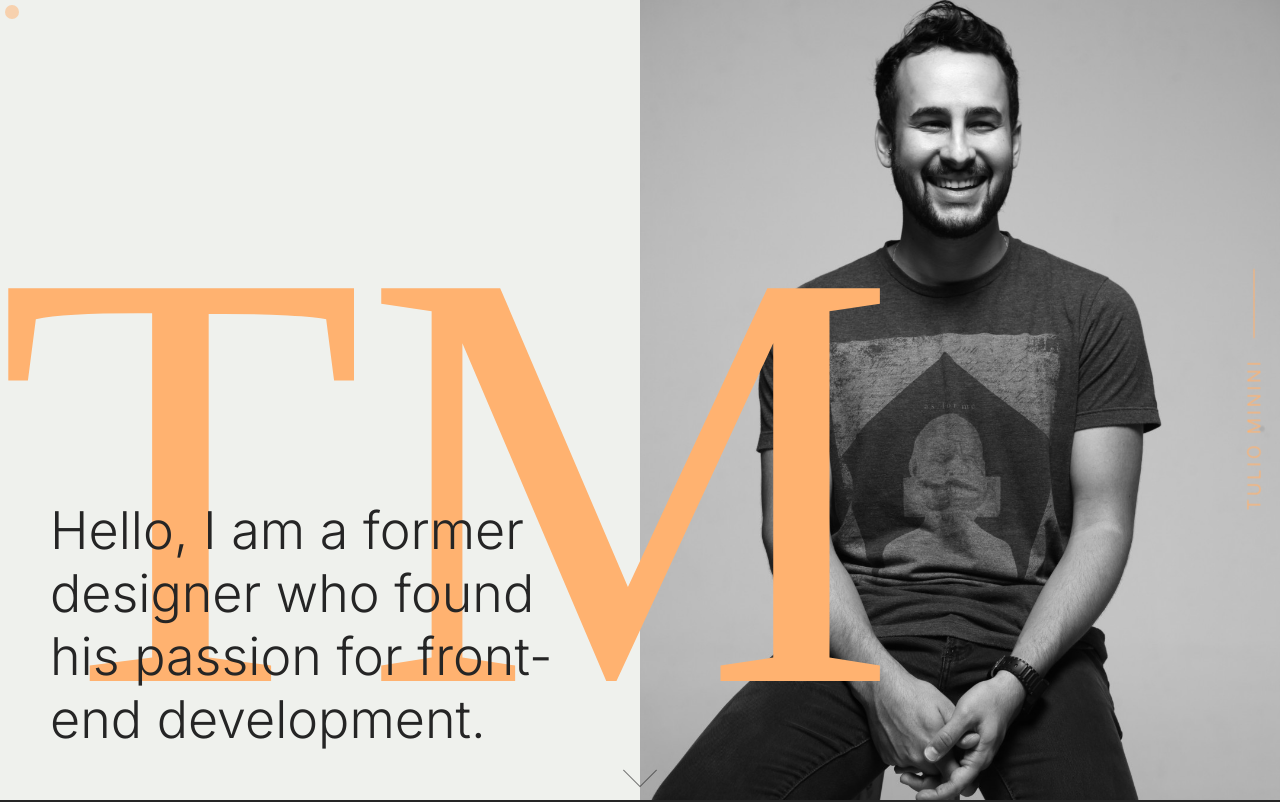
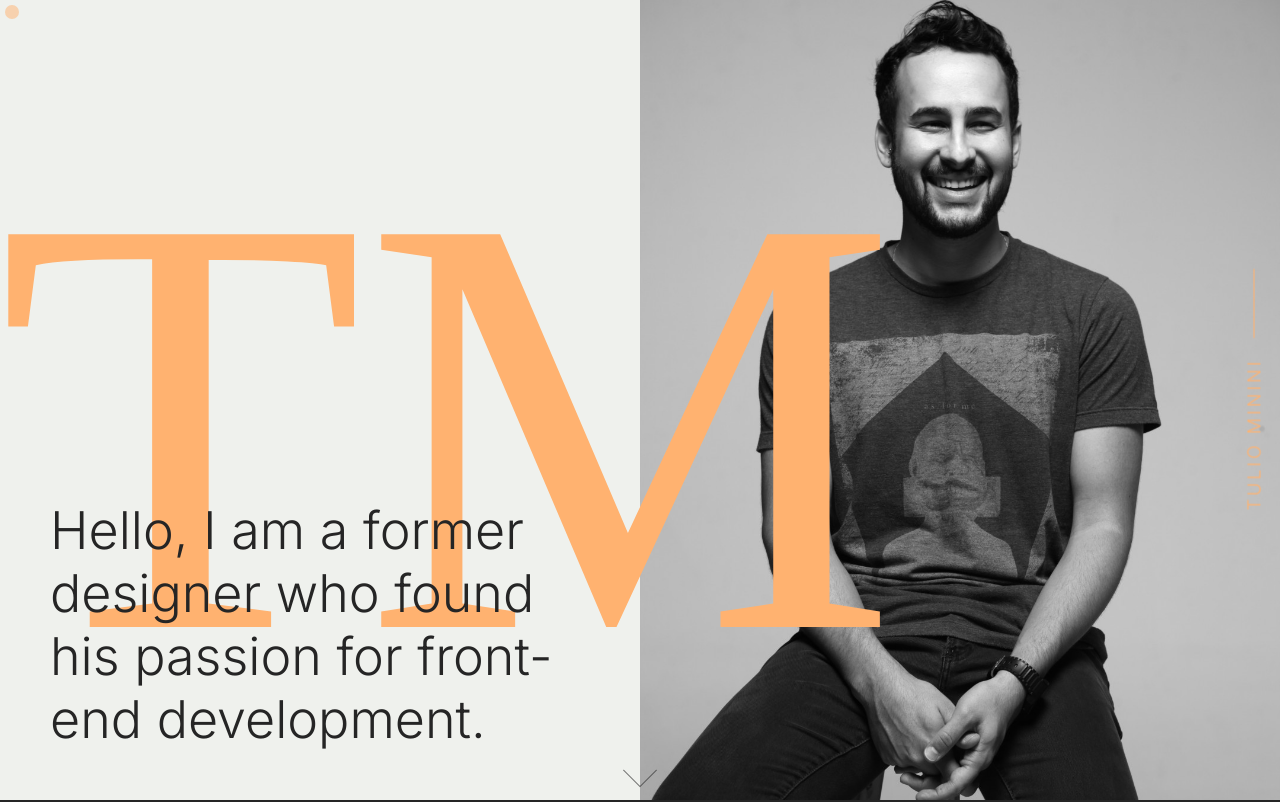
Before and after one commit to t-minini/my-website-v3, a React (Create React App) app: page / in a window 1280 px wide. Shown: the top 802 px of the page. Built offline with nearby package versions, Linux system fonts and the light colour scheme; a web font is replaced by a local one.

Commit message:
hover effect added to h1

```diff
--- a/src/components/hero/Hero.module.css
+++ b/src/components/hero/Hero.module.css
@@ -15,12 +15,19 @@
 .hero__text h1 {
   color: var(--orange);
   font-size: 60rem;
+  line-height: 45rem;
   font-family: var(--sugiyama);
   font-weight: var(--regular-400);
   text-transform: uppercase;
   position: absolute;
-  bottom: -3%;
+  bottom:15rem;
   left: -0.2%;
+  /* background-color: blue; */
+}
+
+h1:hover {
+  -webkit-text-fill-color: transparent;
+  -webkit-text-stroke: 0.2rem var(--orange);
 }
 
 .hero__text p {
```
